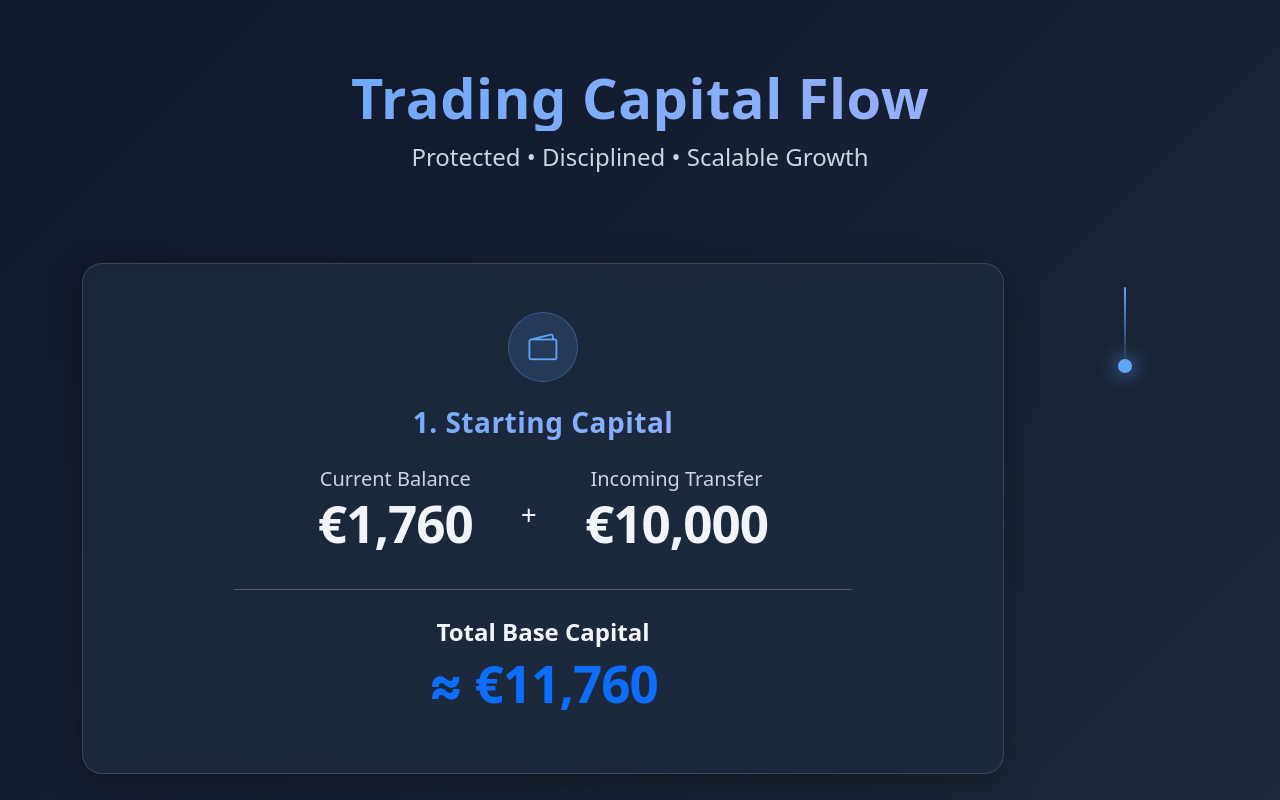
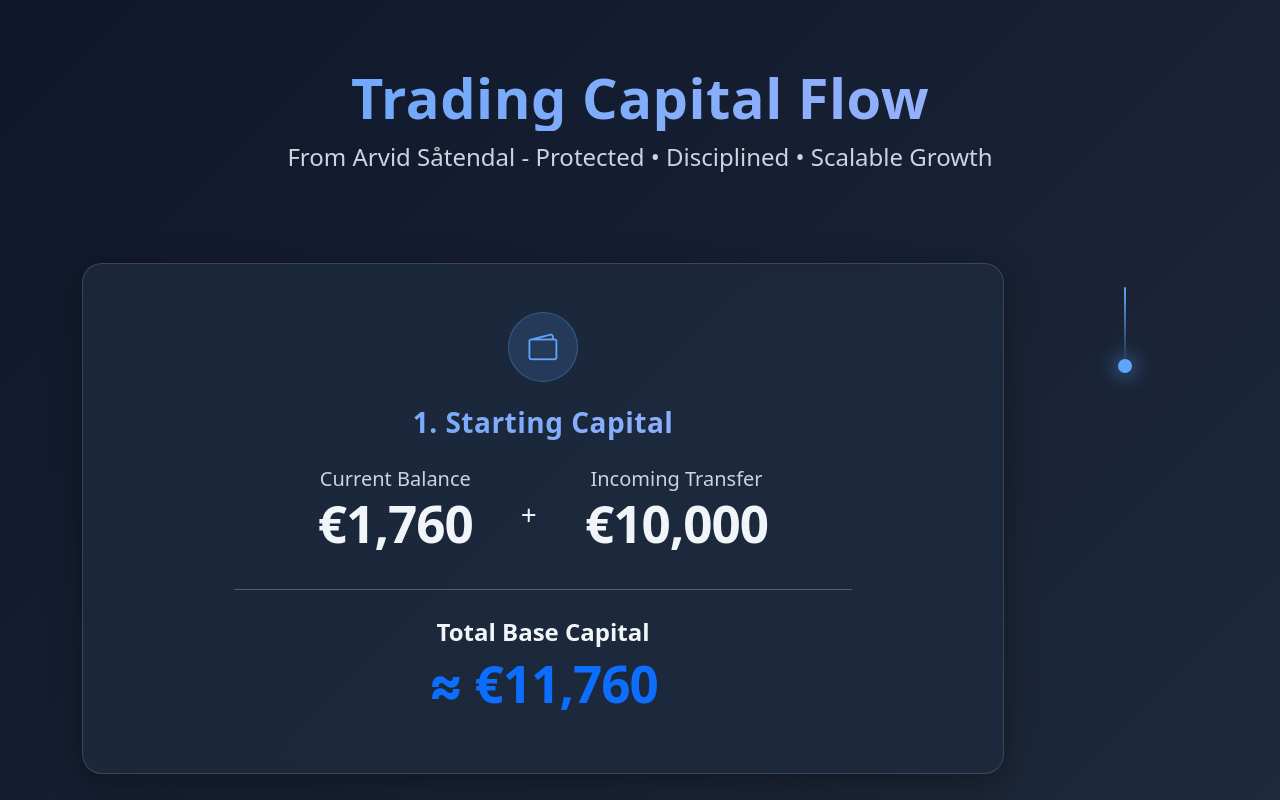
Before and after one commit to Thomaskons/calculation, a plain HTML site: page index.html in a window 1280 px wide. Shown: the top 800 px of the page. Drawn offline with nearby package versions, Linux system fonts and the light colour scheme.

Commit message:
index.html

```diff
--- a/index.html
+++ b/index.html
@@ -136,7 +136,7 @@
   <div class="container">
     <div class="text-center mb-5 pb-4">
       <h1 class="display-4 fw-bold section-title mb-2">Trading Capital Flow</h1>
-      <p class="lead text-muted fs-4">Protected • Disciplined • Scalable Growth</p>
+      <p class="lead text-muted fs-4">From Arvid Såtendal - Protected • Disciplined • Scalable Growth</p>
     </div>
 
     <div class="row justify-content-center g-5">
```
